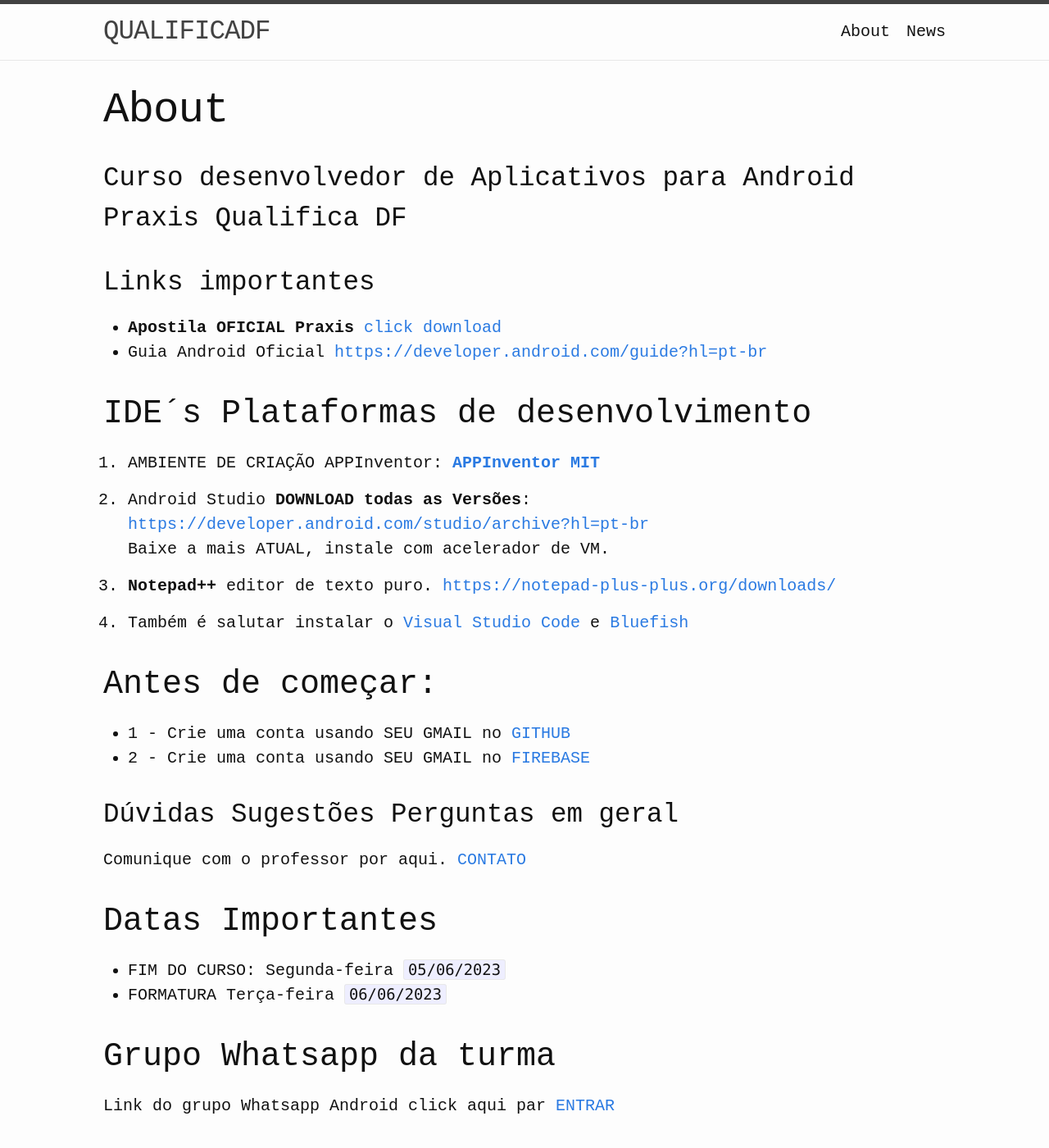
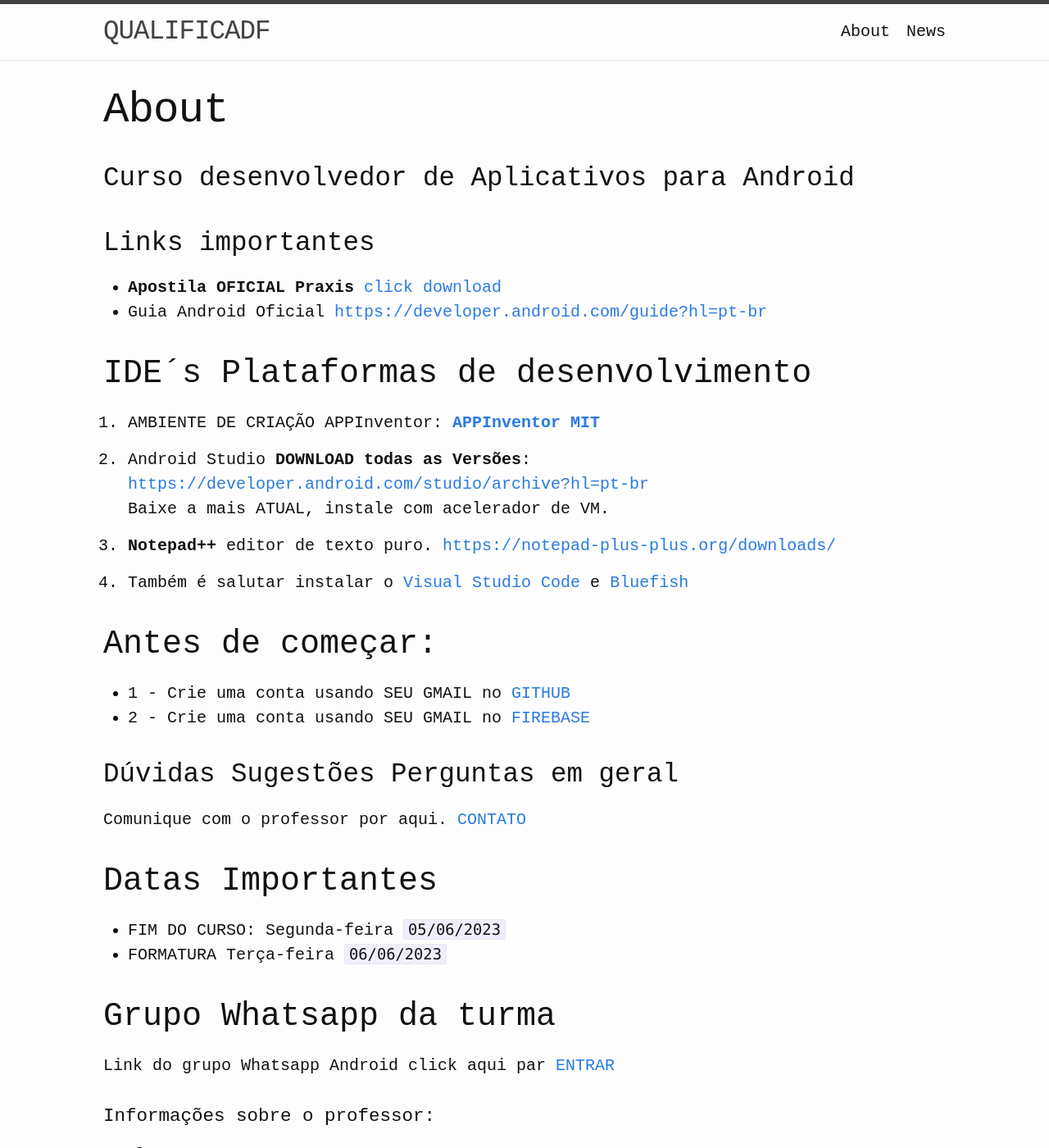
Before and after one commit to michaelandroiddf/jario.github.io, a Jekyll site: the page built from about.md, in a window 1280 px wide and 1400 px high. Shown: the whole window at 82% size. Built offline with Jekyll 4.4.1, drawn with Linux system fonts in a browser that asks for light colours; some of the changed text lies outside the part shown.

Commit message:
Update about.md

```diff
--- a/about.md
+++ b/about.md
@@ -3,7 +3,7 @@ layout: page
 title: About
 permalink: /about/
 ---
-### Curso desenvolvedor de Aplicativos para Android Praxis Qualifica DF
+### Curso desenvolvedor de Aplicativos para Android
 
 ### Links importantes
 
@@ -44,3 +44,9 @@ Professor
 
 ###### Google/DEV
 [dev.to/jario](https://dev.to/jario)
+
+
+
+<div style="display:block;text-align: center;">
+<img class="center" src="/assets/qualificadf.png" width="100px" align="center" title="QualificaDF alt="GDF" /> <img class="center" src="/assets/thumb-social.jpg" width="100px" align="center" title="PRAXIS EDUCAÇÃO" alt="praxis" />
+</div>
```
